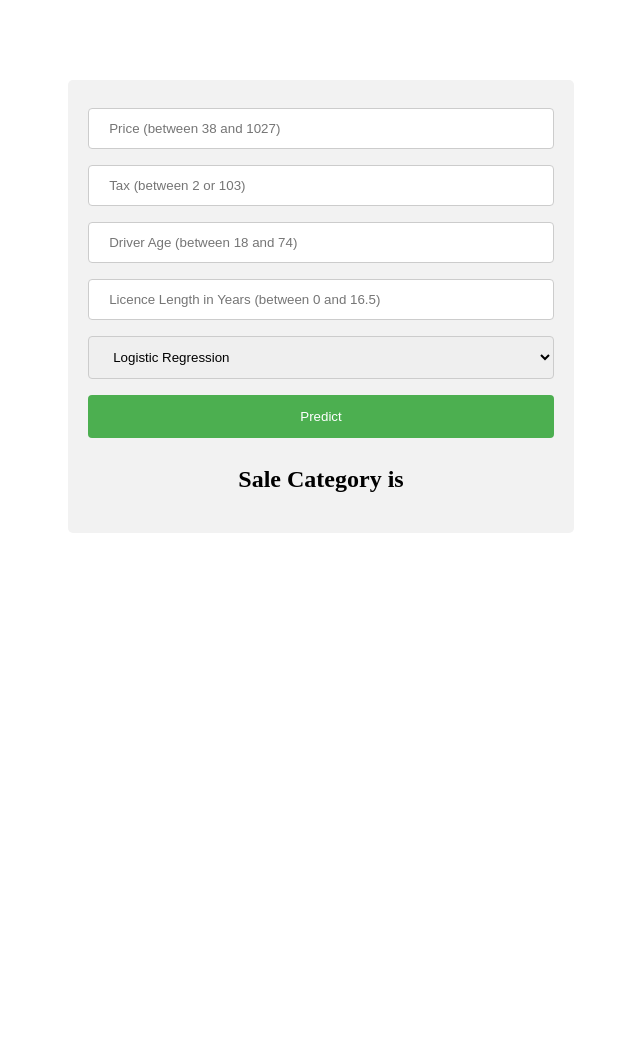
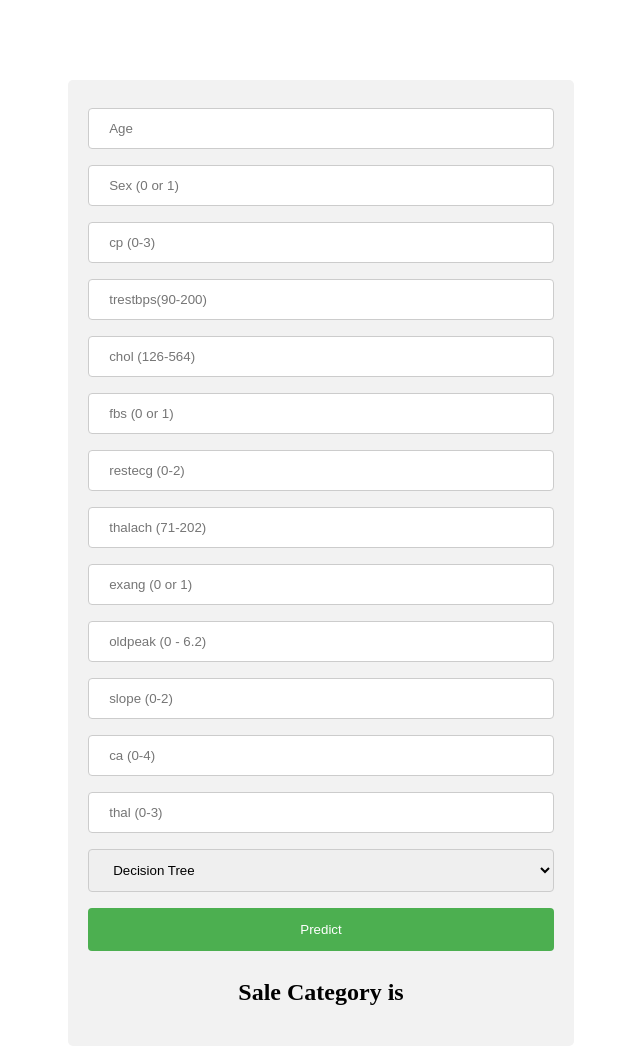
Before and after one commit to Rohitv97/CE888_Deploying_Model, a Flask app: page / in a window 1280 px wide. Shown: the whole page, without its empty margins (319-959 px from the left). Before the commit the page ends 533 px from the top, so only its background shows below. Run offline with Flask 2, Linux system fonts and the light colour scheme; parts of the project's set-up code (start-up, migrations or seed data) failed here and were passed over.

Commit message:
Edited code

```diff
--- a/app.py
+++ b/app.py
@@ -35,7 +35,6 @@ def my_form():
 
 @app.route('/', methods=['POST', 'GET'])
 def my_form_post():
-    age, sex, cp, trestbps, chol, fbs, restecg, thalach, exang, oldpeak, slope, ca, thal, req_model
     age = request.form['age']
     sex = request.form['sex']
     cp = request.form['cp']
--- a/templates/home.html
+++ b/templates/home.html
@@ -45,21 +45,47 @@ div {
 
   <form method="POST">
   <form action="/action_page.php">
-    <label for="price"></label>
-    <input type="number" id="price" name="price" placeholder="Price (between 38 and 1027)" min="38" max="1027" step="0.1" required size="35">
+    <label for="age"></label>
+    <input type="number" id="age" name="age (29-77)" placeholder="Age" min="29" max="77" required>
 
-    <label for="Tax"></label>
-    <input type="number" id="Tax" name="Tax" placeholder="Tax (between 2 or 103)" min="2" max="103" step="0.1" required size="35">
+    <label for="sex"></label>
+    <input type="number" id="sex" name="sex" placeholder="Sex (0 or 1)" min="0" max="1" required>
 
-    <label for="Driver_Age"></label>
-    <input type="number" id="Driver_Age" name="Driver_Age" placeholder="Driver Age (between 18 and 74)" min="18" max="74" required>
+    <label for="cp"></label>
+    <input type="number" id="cp" name="cp" placeholder="cp (0-3)" min="0" max="3" step="1" required size="35">
 
-    <label for="Licence_Length_Years"></label>
-    <input type="number" id="Licence_Length_Years" name="Licence_Length_Years" placeholder="Licence Length in Years (between 0 and 16.5)" min="-0.3" max="16.5" step="0.1" required>
+    <label for="trestbps"></label>
+    <input type="number" id="trestbps" name="trestbps" placeholder="trestbps(90-200)" min="90" max="200" step="1" required size="35">
+
+    <label for="chol"></label>
+    <input type="number" id="chol" name="chol" placeholder="chol (126-564)" min="126" max="564" step="1" required size="35">
+
+    <label for="fbs"></label>
+    <input type="number"  id="fbs" name="fbs" placeholder="fbs (0 or 1)" min="0" max="1" step="1" required size="35">
+
+    <label for="restecg"></label>
+    <input type="number" id="restecg" name="restecg" placeholder="restecg (0-2)" min="0" max="2" step="1" required size="35">
+
+    <label for="thalach"></label>
+    <input type="number" id="thalach" name="thalach" placeholder="thalach (71-202)" min="71" max="202" step="1" required size="35">
+
+    <label for="exang"></label>
+    <input type="number" id="exang" name="exang" placeholder="exang (0 or 1)" min="0" max="1" step="1" required size="35">
+
+    <label for="oldpeak"></label>
+    <input type="number" id="oldpeak" name="oldpeak" placeholder="oldpeak (0 - 6.2)" min="0" max="6.2" step="0.1" required size="35">
+
+    <label for="slope"></label>
+    <input type="number" id="slope" name="slope" placeholder="slope (0-2)" min="0" max="2" step="1" required size="35">
+
+    <label for="ca"></label>
+    <input type="number" id="ca" name="ca" placeholder="ca (0-4)" min="0" max="4" step="1" required size="35">
+
+    <label for="thal"></label>
+    <input type="number" id="thal" name="thal" placeholder="thal (0-3)" min="0" max="3" step="1" required size="35">
 
     <select name="req_model">
-    <option value="Logistic">Logistic Regression</option>
-    <option value="RandomForest">Random Forest</option>
+    <option value="Decision Tree">Decision Tree</option>
     <option value="SVM">SVM</option>
   </select>
 
```
